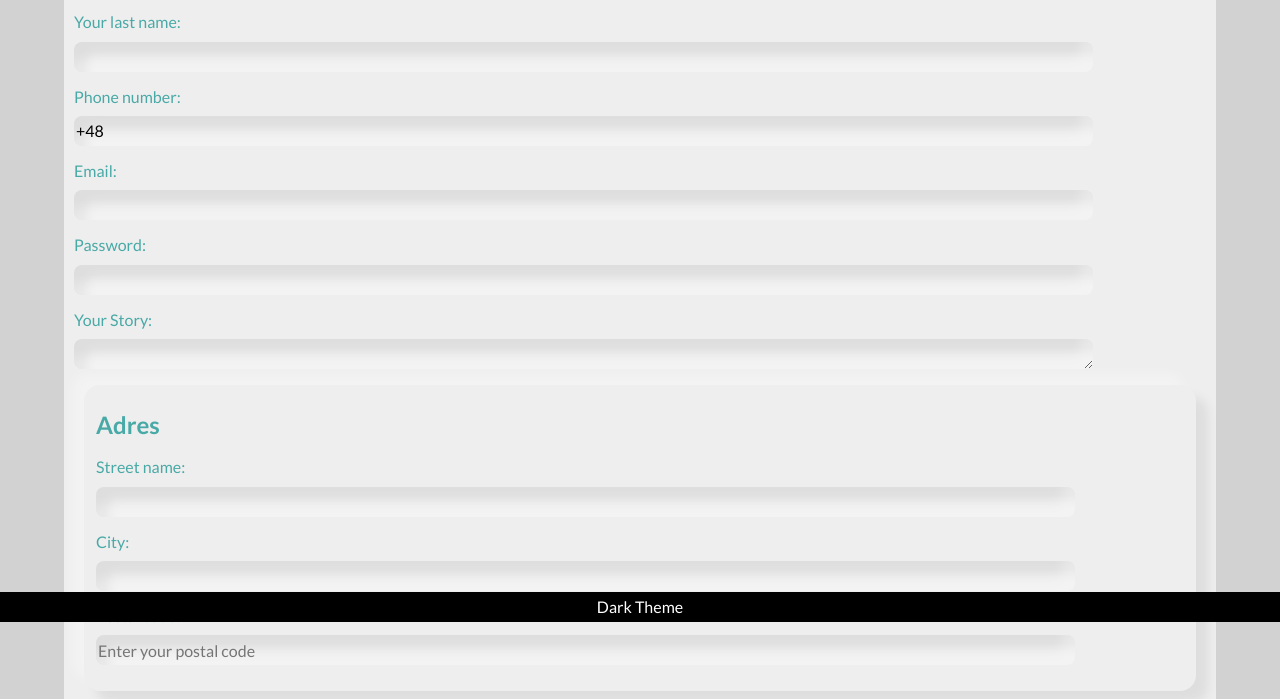
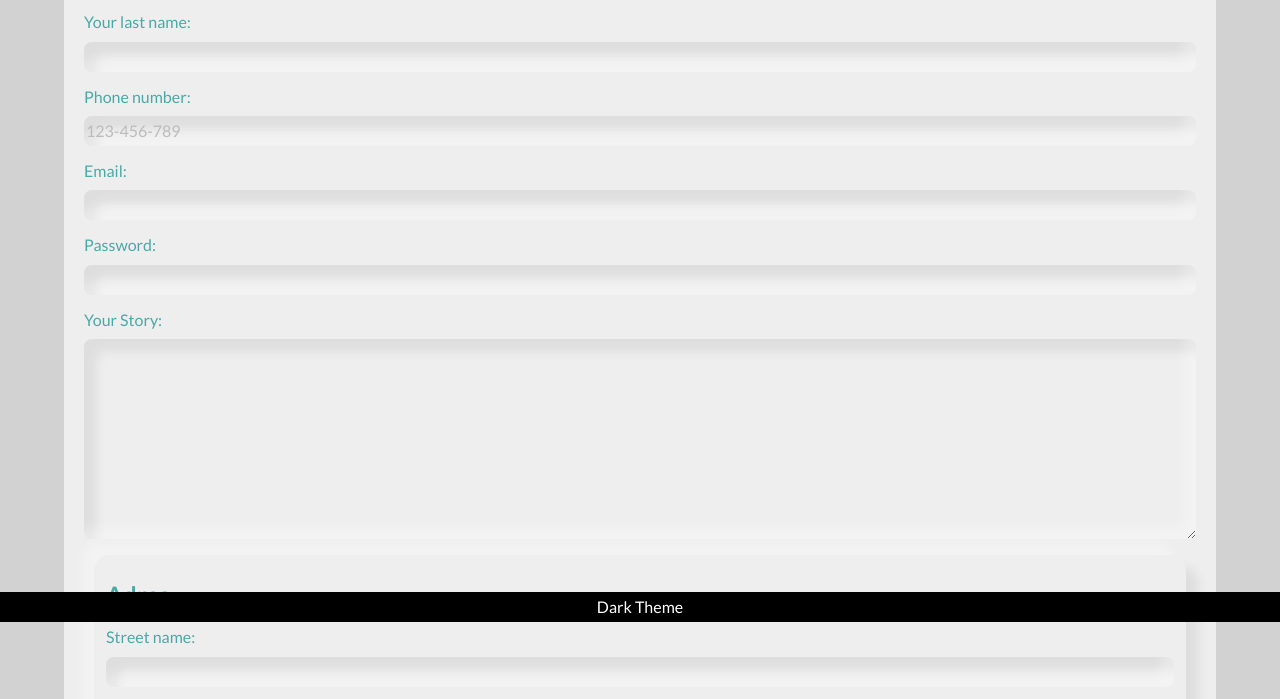
Before and after one commit to jarek-janowski/neumorphism-form, a website: page index.html in a window 1280 px wide. Shown: the part 178-877 px from the top of the page. Drawn offline with nearby package versions, Linux system fonts and the light colour scheme.

Commit message:
more styles...

```diff
--- a/index.html
+++ b/index.html
@@ -30,8 +30,8 @@
 
             <p>
                 <label for="phoneNumber">Phone number:
-                    <input class="form__input form__input--phone-js" value="+48 " placeholder="Enter your phone number"
-                        id="phoneNumber" name="phoneNumber" type="tel">
+                    <input class="form__input form__input--phone-js" placeholder="123-456-789" id="phoneNumber"
+                        name="phoneNumber" type="tel">
                 </label>
             </p>
 
@@ -49,7 +49,8 @@
 
             <p>
                 <label for="yourStory">Your Story:</label>
-                <textarea class="form__input form__input--story-js" name="yourStory" id="yourStory"></textarea>
+                <textarea class="form__input form__input--story form__input--story-js" name="yourStory"
+                    id="yourStory"></textarea>
 
             </p>
 
@@ -67,8 +68,8 @@
                 </p>
                 <p>
                     <label for="postalCode">Postal code:
-                        <input class="form__input form__input--postal-code-js" placeholder="Enter your postal code"
-                            id="postalCode" name="postalCode" pattern="[0-9]{2}-[0-9]{3}">
+                        <input class="form__input form__input--postal-code-js" placeholder="12-345" id="postalCode"
+                            name="postalCode" pattern="[0-9]{2}-[0-9]{3}">
                     </label>
                 </p>
             </fieldset>
--- a/scss/style.scss
+++ b/scss/style.scss
@@ -33,6 +33,7 @@ html {
 
     &--dark-background {
         background: #1c1c1c;
+        color: white;
     }
 }
 
@@ -49,10 +50,12 @@ html {
 
 .main {
     width: 90%;
-    margin: 30px 0;
-    padding: 0 10px;
+    margin: 30px 0 50px;
+    padding: 0 20px;
     background: #eee;
     border-radius: 16px;
+
+
 
     &__heading {
         width: 80%;
@@ -76,13 +79,21 @@ html {
 
 .form__input {
     display: block;
-    width: 90%;
+    width: 100%;
     height: 30px;
     margin-top: 10px;
     border: none;
     background: #eee;
     box-shadow: var(--neumorphism__inset);
     border-radius: 8px;
+
+    &--story {
+        height: 200px;
+    }
+
+    &::placeholder {
+        color: #bbb;
+    }
 
     &:focus {
         outline: none;
@@ -92,7 +103,14 @@ html {
     &--dark-input {
         background: #3b3b3b;
         box-shadow: var(--neumorphism__inset--dark);
+        color: white;
+
+        &::placeholder {
+            color: #5b5b5b;
+        }
     }
+
+
 }
 
 .fieldset {
```
Also changed, not shown: style.css.
